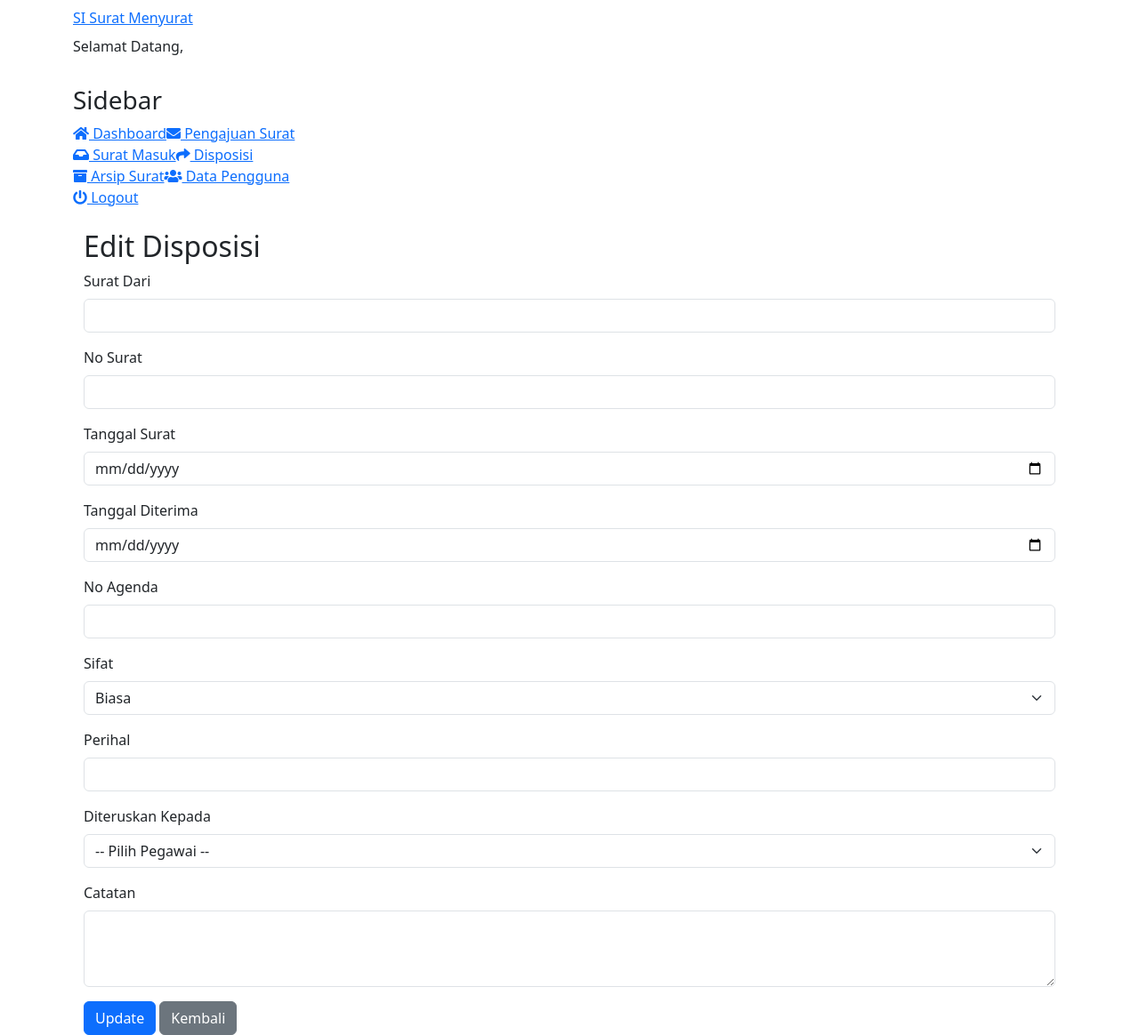
After one commit to fpendii/surat-menyurat, a CodeIgniter 4 app: the page made by app/Views/admin/disposisi/edit.php in a window 1280 px wide. The commit adds this page. Shown: the whole page at 89% size. Run offline with PHP 8.4 and a stand-in for CodeIgniter, Linux system fonts and the light colour scheme; the template is opened without the code that fills it, so the values that code supplies are empty; some libraries are stand-ins or nearby versions.

Commit message:
update fitur update disposisi

```diff
--- /dev/null
+++ b/app/Views/admin/disposisi/edit.php
@@ -0,0 +1,74 @@
+<?= $this->extend('komponen/template-real-admin') ?>
+
+<?= $this->section('content') ?>
+<div class="container mt-4">
+    <h2>Edit Disposisi</h2>
+
+    <?php if (session()->getFlashdata('error')): ?>
+        <div class="alert alert-danger"><?= session()->getFlashdata('error') ?></div>
+    <?php endif; ?>
+
+    <form action="<?= base_url('admin/disposisi/update/' . $disposisi['id_disposisi']) ?>" method="post">
+        <?= csrf_field() ?>
+
+        <div class="mb-3">
+            <label class="form-label">Surat Dari</label>
+            <input type="text" name="surat_dari" class="form-control" value="<?= esc($disposisi['surat_dari']) ?>" required>
+        </div>
+
+        <div class="mb-3">
+            <label class="form-label">No Surat</label>
+            <input type="text" name="nomor_surat" class="form-control" value="<?= esc($disposisi['nomor_surat']) ?>" required>
+        </div>
+
+        <div class="mb-3">
+            <label class="form-label">Tanggal Surat</label>
+            <input type="date" name="tanggal_surat" class="form-control" value="<?= esc($disposisi['tanggal_surat']) ?>" required>
+        </div>
+
+        <div class="mb-3">
+            <label class="form-label">Tanggal Diterima</label>
+            <input type="date" name="tanggal_diterima" class="form-control" value="<?= esc($disposisi['tanggal_diterima']) ?>" required>
+        </div>
+
+        <div class="mb-3">
+            <label class="form-label">No Agenda</label>
+            <input type="text" name="nomor_agenda" class="form-control" value="<?= esc($disposisi['nomor_agenda']) ?>" required>
+        </div>
+
+        <div class="mb-3">
+            <label class="form-label">Sifat</label>
+            <select name="sifat" class="form-select" required>
+                <option value="Biasa" <?= $disposisi['sifat'] == 'Biasa' ? 'selected' : '' ?>>Biasa</option>
+                <option value="Segera" <?= $disposisi['sifat'] == 'Segera' ? 'selected' : '' ?>>Segera</option>
+                <option value="Rahasia" <?= $disposisi['sifat'] == 'Rahasia' ? 'selected' : '' ?>>Rahasia</option>
+            </select>
+        </div>
+
+        <div class="mb-3">
+            <label class="form-label">Perihal</label>
+            <input type="text" name="perihal" class="form-control" value="<?= esc($disposisi['perihal']) ?>" required>
+        </div>
+
+        <div class="mb-3">
+            <label class="form-label">Diteruskan Kepada</label>
+            <select name="diteruskan_kepada" class="form-select" required>
+                <option value="">-- Pilih Pegawai --</option>
+                <?php foreach ($pegawaiList as $p): ?>
+                    <option value="<?= $p['id_user'] ?>" <?= $p['id_user'] == $disposisi['diteruskan_kepada'] ? 'selected' : '' ?>>
+                        <?= esc($p['name']) ?>
+                    </option>
+                <?php endforeach; ?>
+            </select>
+        </div>
+
+        <div class="mb-3">
+            <label class="form-label">Catatan</label>
+            <textarea name="catatan" class="form-control" rows="3"><?= esc($disposisi['catatan']) ?></textarea>
+        </div>
+
+        <button type="submit" class="btn btn-primary">Update</button>
+        <a href="<?= base_url('admin/disposisi') ?>" class="btn btn-secondary">Kembali</a>
+    </form>
+</div>
+<?= $this->endSection() ?>
--- a/app/Views/admin/surat-masuk/index.php
+++ b/app/Views/admin/surat-masuk/index.php
@@ -1,6 +1,6 @@
 <!-- app/Views/admin/surat_masuk/index.php -->
 
-<?= $this->extend('komponen/template-admin') ?>
+<?= $this->extend('komponen/template-real-admin') ?>
 <?= $this->section('content') ?>
 
 <div class="container mt-4">
```
Also changed, not shown: app/Controllers/Admin/DisposisiController.php (+57 -0 lines).
